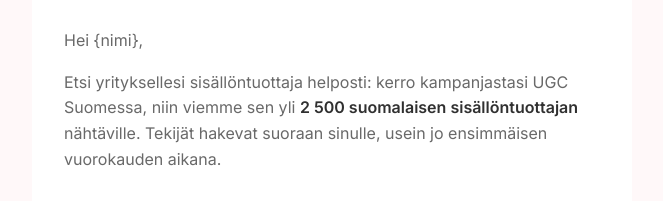
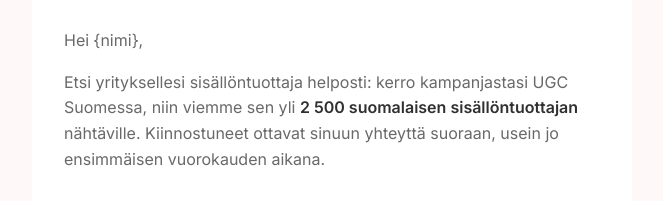
Before and after one commit to sivutnopeasti/s-p-automaatio, a plain HTML site: page viesti.html in a window 1280 px wide. Shown: the part 250-451 px from the top of the page, without its empty margins (308-971 px from the left). Drawn offline with Linux system fonts and the light colour scheme.

Commit message:
Sujuvoita viestin kieltä ja yhtenäistä tekstiversio
Co-Authored-By: Claude Opus 5.5 <noreply@anthropic.com>
Claude-Session: https://claude.ai/code/session_019iUU1MnaxsM2c27otjsR8m

```diff
--- a/viesti.html
+++ b/viesti.html
@@ -19,7 +19,7 @@
     <tr>
       <td style="padding:32px 32px 8px;font-family:Inter,Arial,sans-serif;font-size:16px;line-height:1.6;color:#696969;">
         <p style="margin:0 0 16px;">Hei {nimi},</p>
-        <p style="margin:0 0 24px;">Etsi yrityksellesi sisällöntuottaja helposti: kerro kampanjastasi UGC Suomessa, niin viemme sen yli <strong style="color:#303030;">2&nbsp;500 suomalaisen sisällöntuottajan</strong> nähtäville. Tekijät hakevat suoraan sinulle, usein jo ensimmäisen vuorokauden aikana.</p>
+        <p style="margin:0 0 24px;">Etsi yrityksellesi sisällöntuottaja helposti: kerro kampanjastasi UGC Suomessa, niin viemme sen yli <strong style="color:#303030;">2&nbsp;500 suomalaisen sisällöntuottajan</strong> nähtäville. Kiinnostuneet ottavat sinuun yhteyttä suoraan, usein jo ensimmäisen vuorokauden aikana.</p>
       </td>
     </tr>
     <tr>
```
Also changed, not shown: viesti.txt.
